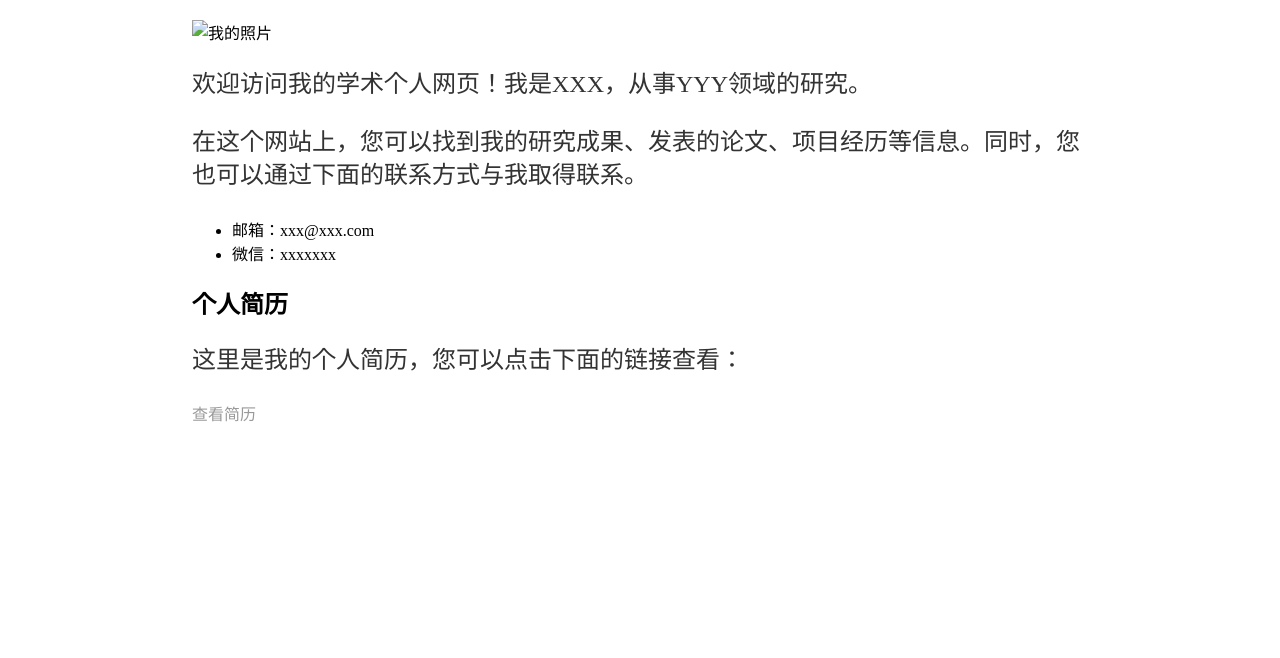
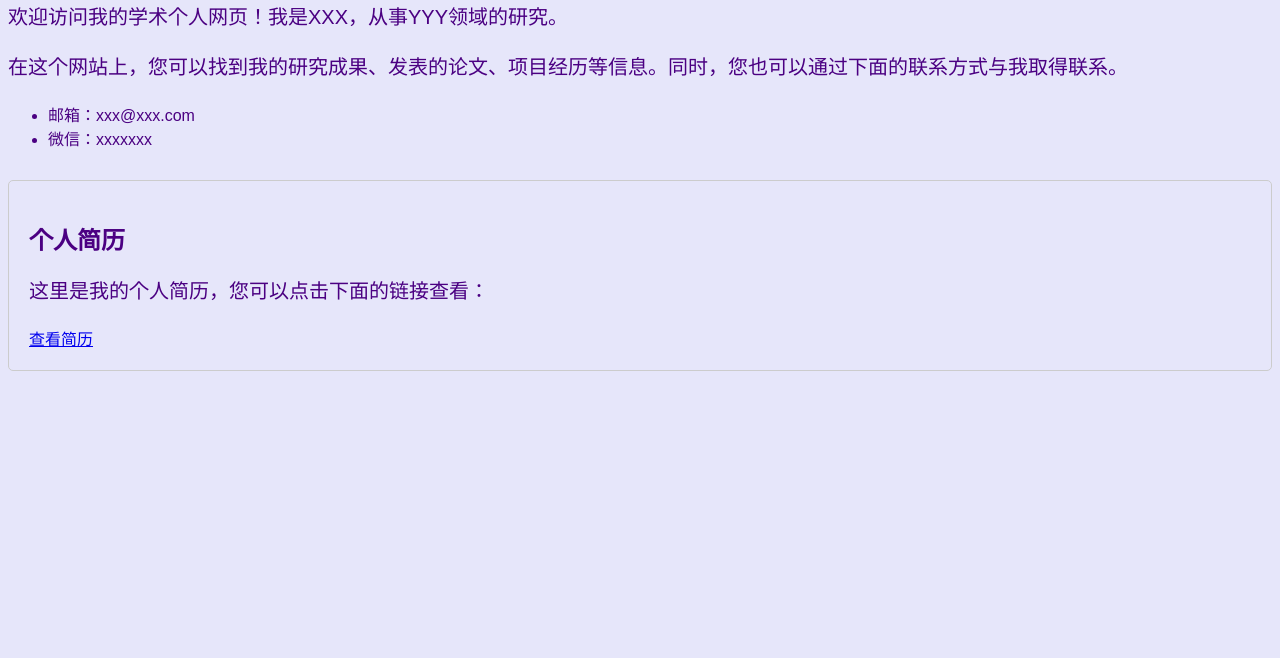
Before and after one commit to SunnyLiao09/yangyang97.github.io, a plain HTML site: page index.html in a window 1280 px wide. Shown: the part 142-800 px from the top of the page. Drawn offline with Linux system fonts and the light colour scheme; files that its build step writes are made by us from their sources; a script that the page names is missing.

Commit message:
Update style.css

```diff
--- a/css/style.css
+++ b/css/style.css
@@ -1,43 +1,25 @@
 body {
-    margin: 60px auto;
-    width: 70%;
-}
-nav ul, footer ul {
-    font-family:'Helvetica', 'Arial', 'Sans-Serif';
-    padding: 0px;
-    list-style: none;
-    font-weight: bold;
-}
-nav ul li, footer ul li {
-    display: inline;
-    margin-right: 20px;
-}
-a {
-    text-decoration: none;
-    color: #999;
-}
-a:hover {
-    text-decoration: underline;
+  background-color: #e6e6fa; /* 淡紫色背景 */
+  color: #4b0082; /* 深紫色字体 */
+  font-family: Arial, sans-serif;
 }
 h1 {
-    font-size: 3em;
-    font-family:'Helvetica', 'Arial', 'Sans-Serif';
+  font-size: 36px;
+  text-align: center;
 }
 p {
-    font-size: 1.5em;
-    line-height: 1.4em;
-    color: #333;
+  font-size: 20px;
+  line-height: 1.5;
 }
-footer {
-    border-top: 1px solid #d5d5d5;
-    font-size: .8em;
+img {
+  display: block;
+  margin: auto;
+  max-width: 100%;
+  height: auto;
 }
-
-ul.posts {
-    margin: 20px auto 40px;
-    font-size: 1.5em;
+.resume {
+  margin-top: 30px;
+  padding: 20px;
+  border: 1px solid #ccc;
+  border-radius: 5px;
 }
-
-ul.posts li {
-    list-style: none;
-}
```
